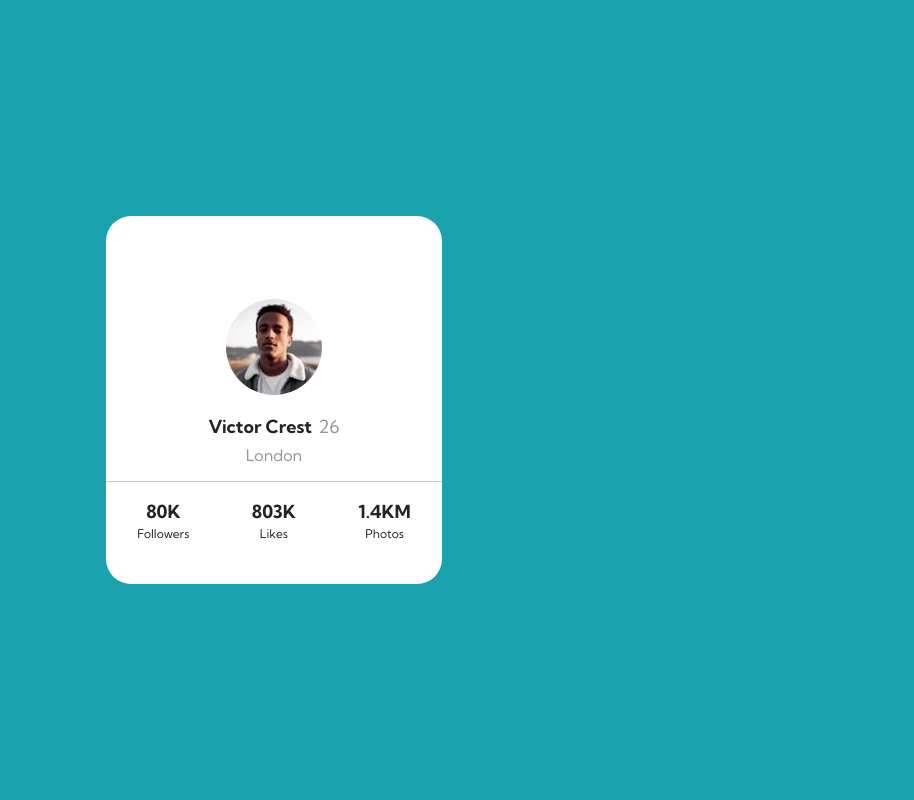
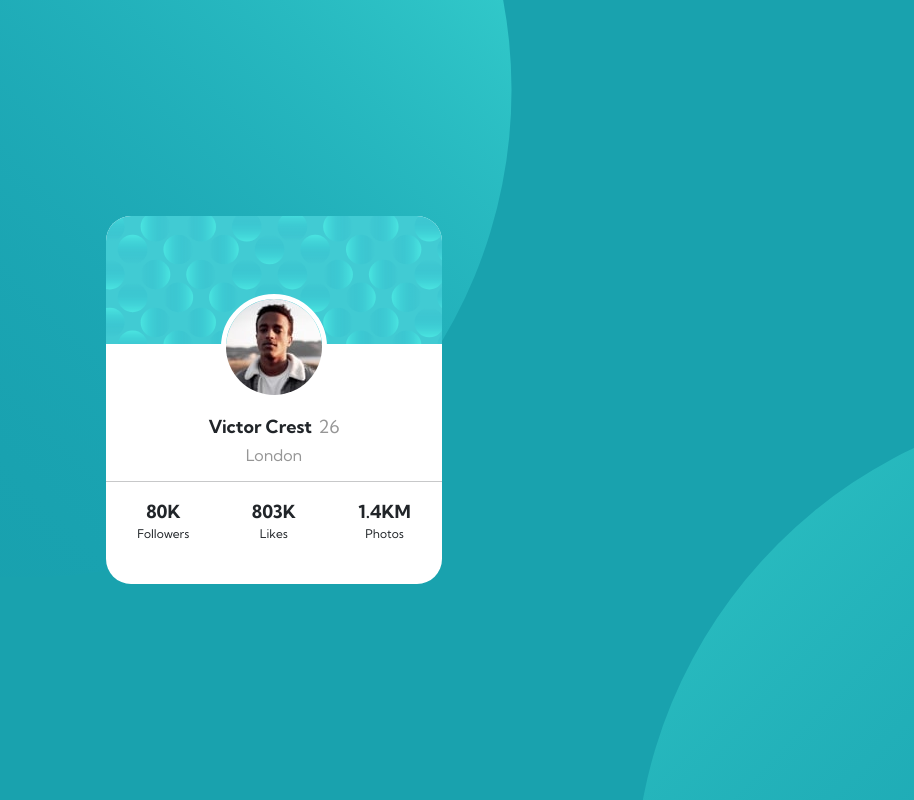
Before and after one commit to agomez99/ProfileCard, a plain HTML site: page index.html in a window 1280 px wide. Shown: the whole page, without its empty margins (366-1280 px from the left). Drawn offline with nearby package versions, Linux system fonts and the light colour scheme; the site is published under a folder, as on GitHub Pages, so addresses that start at the root find nothing.

Commit message:
Update styles.css

```diff
--- a/styles.css
+++ b/styles.css
@@ -18,7 +18,7 @@ body {
 
 main {
   background-color: hsl(185, 75%, 39%);
-  background-image: url('/images/bg-pattern-top.svg'), url('/images/bg-pattern-bottom.svg');
+  background-image: url('./images/bg-pattern-top.svg'), url('./images/bg-pattern-bottom.svg');
   background-repeat: no-repeat, no-repeat;
   background-position: -100px -400px, 1000px 400px;
 }
@@ -66,7 +66,7 @@ h1 {
 
 .top-section {
   height: 8rem;
-  background-image: url("/images/bg-pattern-card.svg");
+  background-image: url("./images/bg-pattern-card.svg");
   border-radius: 25px 25px 0px 0px;
 }
 
```
